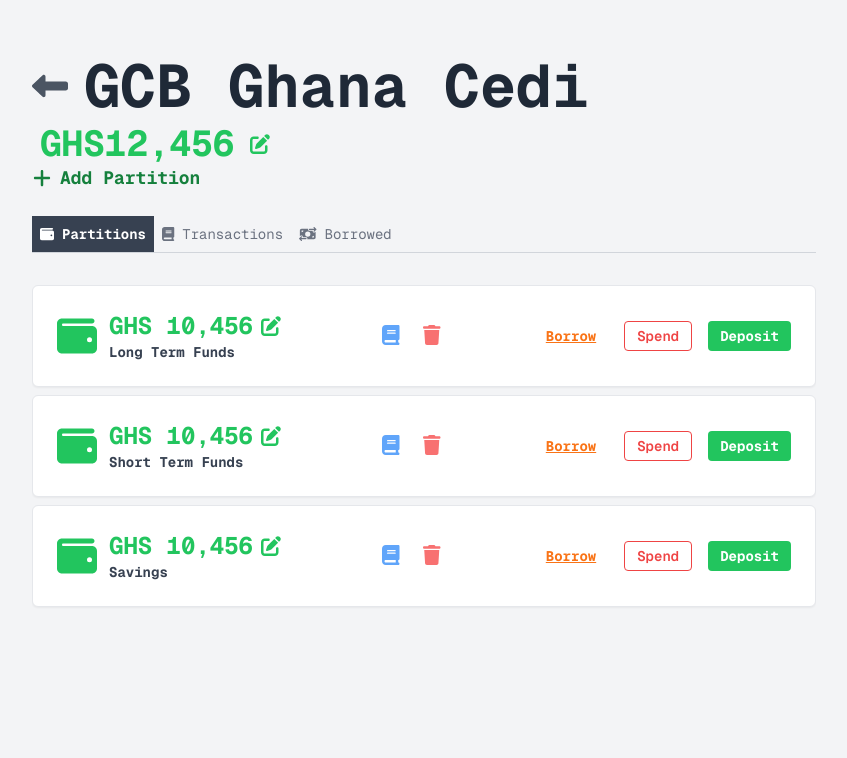
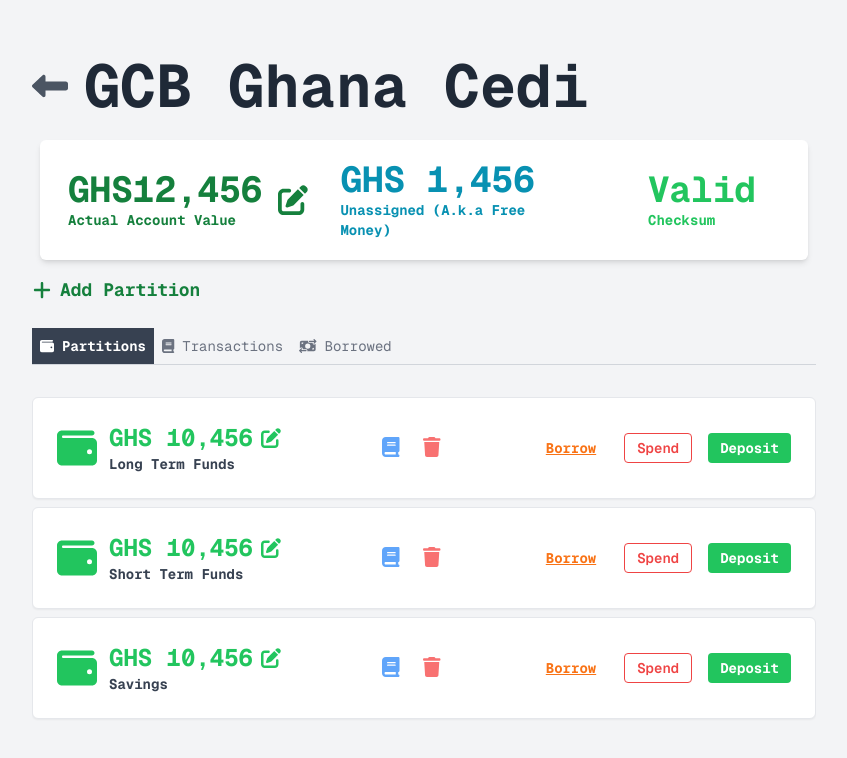
Before and after one commit to frimpongopoku/the-lean-bank, a Next.js app: page /wallet/1 in a window 1280 px wide. Shown: the top 758 px of the page, without its empty margins (216-1063 px from the left). Built offline with nearby package versions, Linux system fonts and the light colour scheme.

Commit message:
added free money area and checksum area

```diff
--- a/src/app/wallet/[id]/page.js
+++ b/src/app/wallet/[id]/page.js
@@ -64,13 +64,33 @@ function WalletService() {
             />
             GCB Ghana Cedi
           </p>
-          <div className="flex flex-row items-center">
-            <p className="text-green-500 ml-2 text-4xl mr-2">GHS12,456</p>
-            <FontAwesomeIcon
-              onClick={edit}
-              icon={faEdit}
-              className="ml-2 h-5 w-5 text-green-500 hover:text-green-600 cursor-pointer"
-            />
+          <div className="my-4 bg-white border-green-600 flex flex-row items-center  shadow-md rounded-md mx-2 p-5">
+            <div className="flex flex-row items-center">
+              <p className="text-green-700 flex flex-col ml-2 text-4xl mr-2">
+                <span>GHS12,456</span>
+
+                <span className="text-sm">Actual Account Value</span>
+              </p>
+              <FontAwesomeIcon
+                onClick={edit}
+                icon={faEdit}
+                className="ml-2 text-3xl text-green-700 hover:text-green-600 cursor-pointer"
+              />
+            </div>
+            <div className="flex flex-row items-center mx-6">
+              <p className="text-cyan-600 flex flex-col ml-2 text-4xl mr-2">
+                <span>GHS 1,456</span>
+
+                <span className="text-sm">Unassigned (A.k.a Free Money)</span>
+              </p>
+            </div>
+            <div className="flex flex-row items-center  mx-6">
+              <p className="text-green-500 flex flex-col ml-2 text-4xl mr-2">
+                <span>Valid</span>
+
+                <span className="text-sm">Checksum</span>
+              </p>
+            </div>
           </div>
 
           {/* Add Partition */}
```
